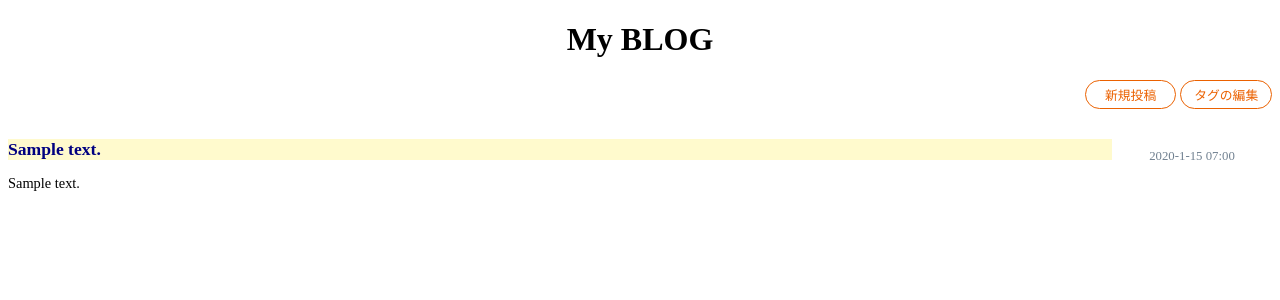
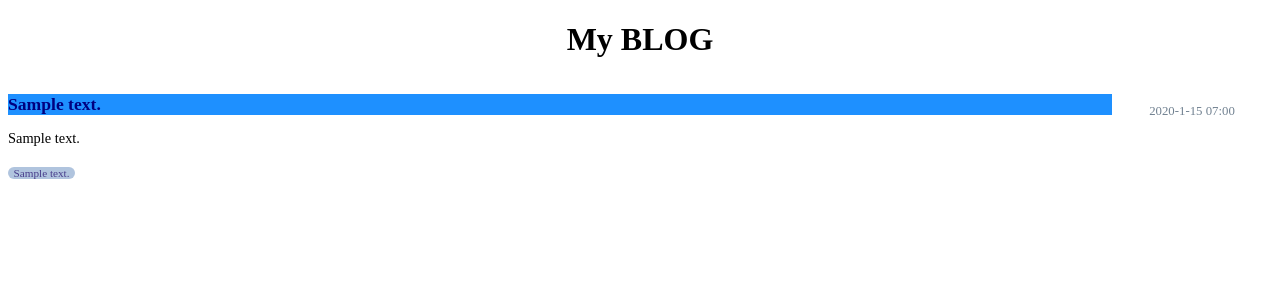
Before and after one commit to YasuoKatou/Django3.1-Tutorial, a Django app: page /myblog/ in a window 1280 px wide. Shown: the top 300 px of the page. Run offline with Django 3.2, Linux system fonts and the light colour scheme; tables that the repository leaves empty hold one stand-in row (values such as "Sample post").

Commit message:
基本形の作成完了（表示のみに変更）

```diff
--- a/myblog/admin.py
+++ b/myblog/admin.py
@@ -1,10 +1,9 @@
 from django.contrib import admin
 
-from .models import BlogContent, BlogTag, BlogTagList
+from .models import BlogContent, BlogTag
 # Register your models here.
 
 admin.site.register(BlogContent)
 admin.site.register(BlogTag)
-admin.site.register(BlogTagList)
 
 #[EOF]
--- a/myblog/models.py
+++ b/myblog/models.py
@@ -2,6 +2,12 @@ from django.db import models
 from django.utils import timezone
 
 # Create your models here.
+
+class BlogTag(models.Model):
+    tag_text      = models.CharField(max_length=128)
+
+    def __str__(self):
+        return self.tag_text
 
 class BlogContent(models.Model):
     content_title = models.CharField(max_length=128)
@@ -9,19 +15,9 @@ class BlogContent(models.Model):
     create_date   = models.DateTimeField(default=timezone.now)
     update_date   = models.DateTimeField(default=timezone.now)
 
-    def __str__(self):
-        return self.content_title
-
-class BlogTag(models.Model):
-    tag_text      = models.CharField(max_length=128)
+    blog_tags     = models.ManyToManyField(BlogTag, null=True, blank=True)
 
     def __str__(self):
-        return self.tag_text
+        return "[Title]" + self.content_title
 
-class BlogTagList(models.Model):
-    blog_content  = models.ForeignKey(BlogContent, on_delete=models.CASCADE)
-    blog_tag      = models.ForeignKey(BlogTag, on_delete=models.CASCADE)
-
-    def __str__(self):
-        return self.blog_tag.tag_text + ' : ' + self.blog_content.content_title
 #[EOF]
--- a/myblog/static/myblog.js
+++ b/myblog/static/myblog.js
@@ -1,18 +1,3 @@
-/**
- * ブログの新規登録を行う
- */
-$('#addMyBlog').on("click", function() {
-  // 入力項目の初期化
-  $('#myblog-new-dialog input[name="content_title"]').val("")
-  $("#myblog-new-dialog textarea").val("")
-  // 入力フォーム（ダイアログ）の表示
-  $("#myblog-new-dialog").dialog({
-    modal:true,
-    title:"ブログ新規登録",
-    width: "50vw"
-  });
-});
-
 // csrf_tokenの取得に使う
 function getCookie(name) {
   var cookieValue = null;
@@ -35,106 +20,4 @@ function csrfSafeMethod(method) {
   return (/^(GET|HEAD|OPTIONS|TRACE)$/.test(method));
 }
 
-// 投稿のタイトルをクリックで、投稿内容を変更する
-$('h1.blog-item-header-title').on("click", function() {
-  var blogId = $(this).parent().find(".blog-item-header-id")[0];
-  // alert("title clicked (id:" + blogId.textContent + ")");
-  // $.post( location.host + '/myblog/get_blog_by_id', 'id=' + blogId.textContent );
-  var csrf_token = getCookie("csrftoken");
-  $.ajax({
-    type: "POST",
-    url: "/myblog/get_blog_by_id/",
-    contentType: "application/json",
-    data: {"myblog_id": blogId.textContent},
-    timeout: 5000,
-    beforeSend: function(xhr, settings) {
-      if (!csrfSafeMethod(settings.type) && !this.crossDomain) {
-        xhr.setRequestHeader("X-CSRFToken", csrf_token);
-      }
-    }
-  }).done(function(data) {
-    // alert("ajax success !!")
-    showBlogEditor(data);
-  }).fail(function() {
-    alert("ajax fail !!")
-  });
-});
-
-/**
- * ブログの編集を行う
- */
-function showBlogEditor(data) {
-  // 入力項目の初期化
-  $('#myblog-edit-dialog input[name="myblog-id"]').val(data.myblog_id)
-  $('#myblog-edit-dialog input[name="content_title"]').val(data.content_title)
-  $('#myblog-edit-dialog textarea').val(data.content_text)
-  // 編集フォーム（ダイアログ）の表示
-  $("#myblog-edit-dialog").dialog({
-    modal:true,
-    title:"ブログ更新",
-    width: "50vw"
-  });
-}
-
-$("#editTag").on("click", function() {
-  var csrf_token = getCookie("csrftoken");
-  $.ajax({
-    type: "POST",
-    url: "/myblog/get_tag_list/",
-    contentType: "application/json",
-    data: {},
-    timeout: 5000,
-    beforeSend: function(xhr, settings) {
-      if (!csrfSafeMethod(settings.type) && !this.crossDomain) {
-        xhr.setRequestHeader("X-CSRFToken", csrf_token);
-      }
-  }
-  }).done(function(data) {
-    // alert("editTag ajax success !!")
-    showBlogTagList(data);
-  }).fail(function() {
-    alert("editTag ajax fail !!")
-  });
-});
-
-function refreshTagList(data) {
-  // 一覧のクリア
-  $('#myblog-tag-list li').remove();
-  // 一覧に追加
-  data.list.forEach(function(item) {
-    var tagName = '<p class="tag-list-name">' + item.name + "</p>"
-    var tagId   = '<p class="tag-list-id" style="display:none;">' + item.id + "</p>"
-    $('#myblog-tag-list ul').append("<li>" + tagName + tagId + "</li>");
-  });
-}
-
-function showBlogTagList(data) {
-  refreshTagList(data);
-  // タグ一覧（ダイアログ）の表示
-  $("#myblog-tag-list").dialog({
-    modal:true,
-    title:"タグ一覧",
-    width: "20vw"
-  });
-}
-
-$("#add-tag-list").on("click", function() {
-  var csrf_token = getCookie("csrftoken");
-  $.ajax({
-    type: "POST",
-    url: "/myblog/add_tag_list/",
-    contentType: "application/json",
-    data: {"tag_text": $("#add-tag-name").val()},
-    timeout: 5000,
-    beforeSend: function(xhr, settings) {
-      if (!csrfSafeMethod(settings.type) && !this.crossDomain) {
-        xhr.setRequestHeader("X-CSRFToken", csrf_token);
-      }
-  }
-  }).done(function(data) {
-    // alert("addTag ajax success !!")
-    refreshTagList(data);
-  }).fail(function() {
-    alert("addTag ajax fail !!")
-  });
-});
+// [EOF]
--- a/myblog/static/myblog/style.css
+++ b/myblog/static/myblog/style.css
@@ -23,7 +23,7 @@ nav > p {
   font-size: 1.1rem;
   font-weight: bold;
   color: navy;
-  background-color: lemonchiffon;
+  background-color: dodgerblue;
   flex-grow: 1;
 }
 .blog-item-header-date {
@@ -112,3 +112,22 @@ nav > p {
 #myblog-tag-list .tag-list-name {
   margin: 0;
 }
+
+.myblog-tags {
+  list-style: none;
+  padding: 0;
+  text-align: left;
+}
+.myblog-tags > li {
+  display:inline;
+  font-size: 0.7rem;
+  color: darkslateblue;
+  margin-right: 1em;
+  background-color: lightsteelblue;
+  padding-inline-start: 0.5em;
+  padding-inline-end: 0.5em;
+
+  border: 0px solid;
+  border-color: lightsteelblue;
+  border-radius: 8px;
+}
--- a/myblog/templates/myblog/index.html
+++ b/myblog/templates/myblog/index.html
@@ -12,11 +12,6 @@
 </head>
 <body>
   <h1>My BLOG</h1>
-  <nav>
-    <!--div id="addMyBlog" class="btn-flat-dashed-filled">Add BLOG</div-->
-    <p id="addMyBlog" class="btn-flat-dashed-filled">新規投稿</p>
-    <p id="editTag" class="btn-flat-dashed-filled">タグの編集</p>
-  </nav>
   {% for myblog_content in myblog_content_list %}
     <section class="blog-item">
       <div class="blog-item-header">
@@ -24,38 +19,9 @@
         <h1 class="blog-item-header-title">{{ myblog_content.content_title }}</h1>
         <h1 class="blog-item-header-date">{{ myblog_content.update_date|date:"Y-n-j h:i" }}</h1>
       </div>
-      <div>{{ myblog_content.content_text|blogContentFilter }}</div>
+      <div>{{ myblog_content|blogContentFilter }}</div>
     </section>
   {% endfor %}
-  <div id="myblog-new-dialog" style="display:none;">
-    <form action="{% url 'myblog:new_blog_content' %}" method="post">
-      {% csrf_token %}
-      <input type="text" name="content_title" placeholder="ブログタイトル"></input>
-      <textarea name="content_text" placeholder="ブログ本文"></textarea>
-      <div class="button_wrapper">
-        <input type="submit" value="登録">
-      </div>
-    </form>
-  </div>
-  <div id="myblog-edit-dialog" style="display:none;">
-    <form action="{% url 'myblog:edit_blog_content' %}" method="post">
-      {% csrf_token %}
-      <input type="text" name="myblog-id" style="display:none;"></input>
-      <input type="text" name="content_title" placeholder="ブログタイトル"></input>
-      <textarea name="content_text" placeholder="ブログ本文"></textarea>
-      <div class="button_wrapper">
-        <input type="submit" value="更新">
-      </div>
-    </form>
-  </div>
-  <div id="myblog-tag-list" style="display:none;">
-    <div class="myblog-tag-input">
-      <input type="text" name="tag-name" id="add-tag-name"></input>
-      <input type="button" value="追加" id="add-tag-list"></input>
-    </div>
-    <hr>
-    <ul><li>dummy</li></ul>
-  </div>
   <script src="{% static 'external/jquery-3.5.1.min.js' %}"></script>
   <script src="{% static 'external/jquery-ui-1.12.1/jquery-ui.js' %}"></script>
   <script src="{% static 'external/jquery-ui-1.12.1/jquery-ui.min.js' %}"></script>
--- a/myblog/templatetags/blog_content__extras.py
+++ b/myblog/templatetags/blog_content__extras.py
@@ -1,17 +1,21 @@
 from django import template
-from django.template.defaultfilters import stringfilter
 from django.utils.html import conditional_escape
 from django.utils.safestring import mark_safe
 
 register = template.Library()
 
 @register.filter
-@stringfilter
 def blogContentFilter(value, autoescape=True):
     if autoescape:
         esc = conditional_escape
     else:
         esc = lambda x: x
-    result = '<p class="blog_content">%s</p>' % esc(value).replace('\n','</p><p class="blog_content">')
+    result = '<p class="blog_content">%s</p>' % esc(value.content_text).replace('\n','</p><p class="blog_content">')
+    if hasattr(value, 'blog_tags'):
+        result += '<ul class="myblog-tags">'
+        for tag in value.blog_tags.all():
+            result += "<li>%s</li>" % tag.tag_text
+        result += "</ul>"
+
     return mark_safe(result)
 #[EOF]
--- a/myblog/urls.py
+++ b/myblog/urls.py
@@ -5,9 +5,4 @@ from . import views
 app_name = 'myblog'
 urlpatterns = [
     path('', views.IndexView.as_view(), name='index'),
-    path('new_blog_content/', views.new_blog_content, name='new_blog_content'),
-    path('edit_blog_content/', views.edit_blog_content, name='edit_blog_content'),
-    path('get_blog_by_id/', views.get_blog_by_id, name='get_blog_by_id'),
-    path('get_tag_list/', views.get_tag_list, name='get_tag_list'),
-    path('add_tag_list/', views.add_tag_list, name='add_tag_list'),
 ]
--- a/myblog/views.py
+++ b/myblog/views.py
@@ -12,50 +12,4 @@ class IndexView(generic.ListView):
   def get_queryset(self):
     return BlogContent.objects.order_by('-create_date')
 
-def new_blog_content(request):
-  blog = BlogContent(content_title=request.POST['content_title'],
-    content_text=request.POST['content_text'])
-  blog.save()
-
-  return HttpResponseRedirect('/myblog/')
-
-def edit_blog_content(request):
-  blog = BlogContent(id=int(request.POST['myblog-id']),
-    content_title=request.POST['content_title'],
-    content_text=request.POST['content_text'])
-  blog.save()
-
-  return HttpResponseRedirect('/myblog/')
-
-def get_blog_by_id(request):
-  dic = QueryDict(request.body, encoding='utf-8')
-  # print(dic.get('myblog_id'))
-  rec = BlogContent.objects.get(id=int(dic.get('myblog_id')))
-  json = {
-    "myblog_id": rec.id,
-    "content_title": rec.content_title,
-    "content_text": rec.content_text,
-    "update_date": rec.update_date
-  }
-  return JsonResponse(json)
-
-def get_tag_list(request):
-  '''
-  タグの一覧を取得する
-  '''
-  list = []
-  for rec in BlogTag.objects.order_by('tag_text'):
-    list.append({"id": rec.id, "name": rec.tag_text})
-  return JsonResponse({"list": list})
-
-def add_tag_list(request):
-  '''
-  タグを追加する
-  '''
-  dic = QueryDict(request.body, encoding='utf-8')
-  blog = BlogTag(tag_text=dic.get('tag_text'))
-  blog.save()
-
-  # タグの一覧を返す
-  return get_tag_list(request)
 #[EOF]
```
Also changed, not shown: myblog/migrations/0001_initial.py, myblog/migrations/0002_blogtag.py (deleted), myblog/migrations/0003_auto_20201229_1442.py (deleted), myblog/migrations/0004_blogtaglist.py (deleted).
